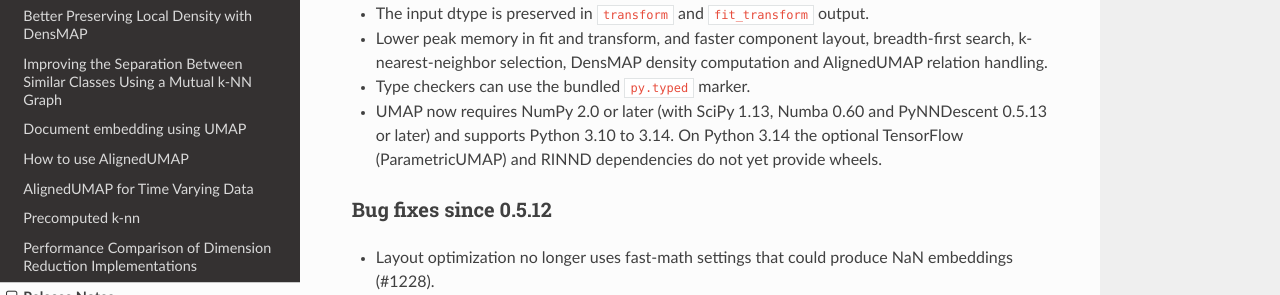
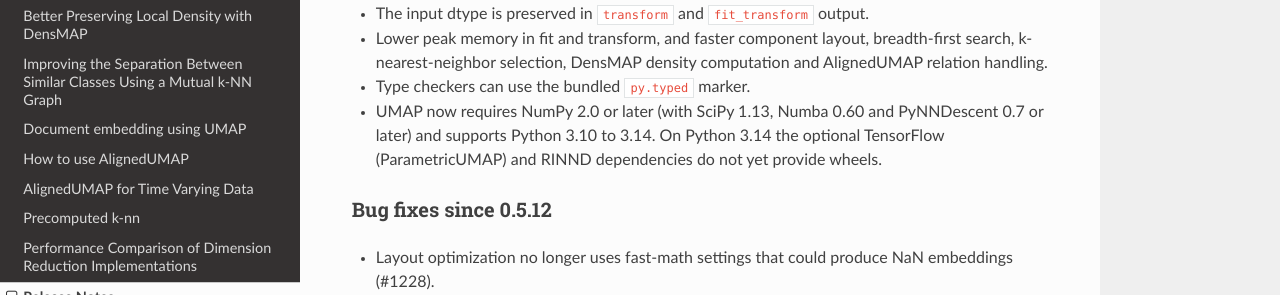
Before and after one commit to lmcinnes/umap, a Sphinx documentation site: the page built from doc/release_notes.rst, in a window 1280 px wide and 900 px high, scrolled down 1612 px. Shown: the part 156-451 px from the top of the window. Built offline with Sphinx 7.4.7 and the Read the Docs theme 3.1.0, drawn with Linux system fonts in a browser that asks for light colours; pages that are not in the unit, such as notebooks, are missing from menus; a script that is not in the unit is left out; comment, search, counter and statistics services are not loaded.

Commit message:
Require PyNNDescent 0.7; fingerprint the full numerical environment for exact fixtures
- pynndescent>=0.7. Its own requirements are below the existing floors, and the
  full suite passes at the minimum versions (Python 3.10, NumPy 2.0.0,
  SciPy 1.13.0, Numba 0.60.0, scikit-learn 1.6.0, PyNNDescent 0.7.0), so no
  other floor changes.
- PyNNDescent releases change NN-descent graphs, and the NumPy BLAS changes
  PCA/spectral initialization, so the 0.5.x compatibility fixtures now record
  platform, NumPy (+BLAS/LAPACK), SciPy, scikit-learn, Numba and PyNNDescent
  versions; the exact comparison runs only when all match (fixtures without a
  fingerprint skip). Fixtures regenerated with PyNNDescent 0.7.0; exactness
  also verified at the minimum versions.
- Docs: minimum versions in README and release notes; reproducibility guide
  names the dependencies that exact reproduction depends on.

Co-authored-by: Copilot <223556219+Copilot@users.noreply.github.com>

```diff
--- a/doc/release_notes.rst
+++ b/doc/release_notes.rst
@@ -90,7 +90,7 @@ Other improvements
   computation and AlignedUMAP relation handling.
 * Type checkers can use the bundled ``py.typed`` marker.
 * UMAP now requires NumPy 2.0 or later (with SciPy 1.13, Numba 0.60 and
-  PyNNDescent 0.5.13 or later) and supports Python 3.10 to 3.14. On Python
+  PyNNDescent 0.7 or later) and supports Python 3.10 to 3.14. On Python
   3.14 the optional TensorFlow (ParametricUMAP) and RINND dependencies do not
   yet provide wheels.
 
--- a/doc/reproducibility.rst
+++ b/doc/reproducibility.rst
@@ -209,8 +209,10 @@ The compatibility layout also reproduces results across releases. With
 the same data, parameters and ``random_state``, a fit with
 ``compatibility_layout=True`` in version 0.6 produces exactly the same
 embedding (and the same ``transform`` and ``inverse_transform`` results) as
-the final 0.5.x code line, provided that Numba and the other numerical
-dependencies are the same versions on the same platform. The 0.6 test suite
+the final 0.5.x code line, provided that the platform and dependency
+versions are the same -- in particular Numba, NumPy and the BLAS library it
+uses, SciPy, scikit-learn and PyNNDescent (whose nearest-neighbor descent
+results can change between releases). The 0.6 test suite
 checks this bit-for-bit for a range of configurations, including sparse
 input, custom metrics, non-Euclidean output metrics, DensMAP, supervised
 UMAP and AlignedUMAP.
--- a/pyproject.toml
+++ b/pyproject.toml
@@ -34,7 +34,7 @@ dependencies = [
     "scipy >= 1.13",
     "scikit-learn >= 1.6",
     "numba >= 0.60",
-    "pynndescent >= 0.5.13",
+    "pynndescent >= 0.7",
     "tqdm",
 ]
 
```
Also changed, not shown: README.rst (+4 -4 lines), 4 other files.
